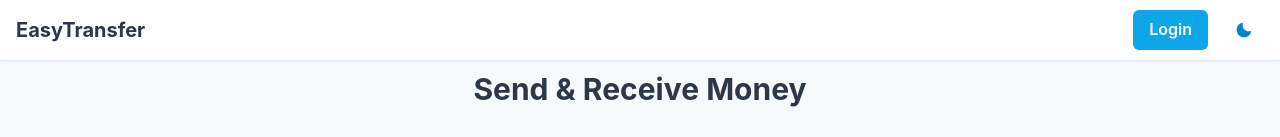
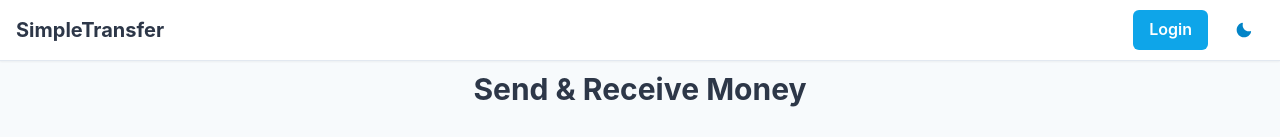
Before and after one commit to Shahidullah-Muffakir/EasyTransfer, a React (Vite) app: page / in a window 1280 px wide. Shown: the top 137 px of the page. Built offline with nearby package versions, Linux system fonts and the light colour scheme; no server answers; the database is empty.

Commit message:
update name

```diff
--- a/src/components/NavigationBar.tsx
+++ b/src/components/NavigationBar.tsx
@@ -219,7 +219,7 @@ const NavigationBar = () => {
             to="/"
             _hover={{ color: "brand.500" }}
           >
-            EasyTransfer
+            SimpleTransfer
           </Text>
         </Flex>
 
```
